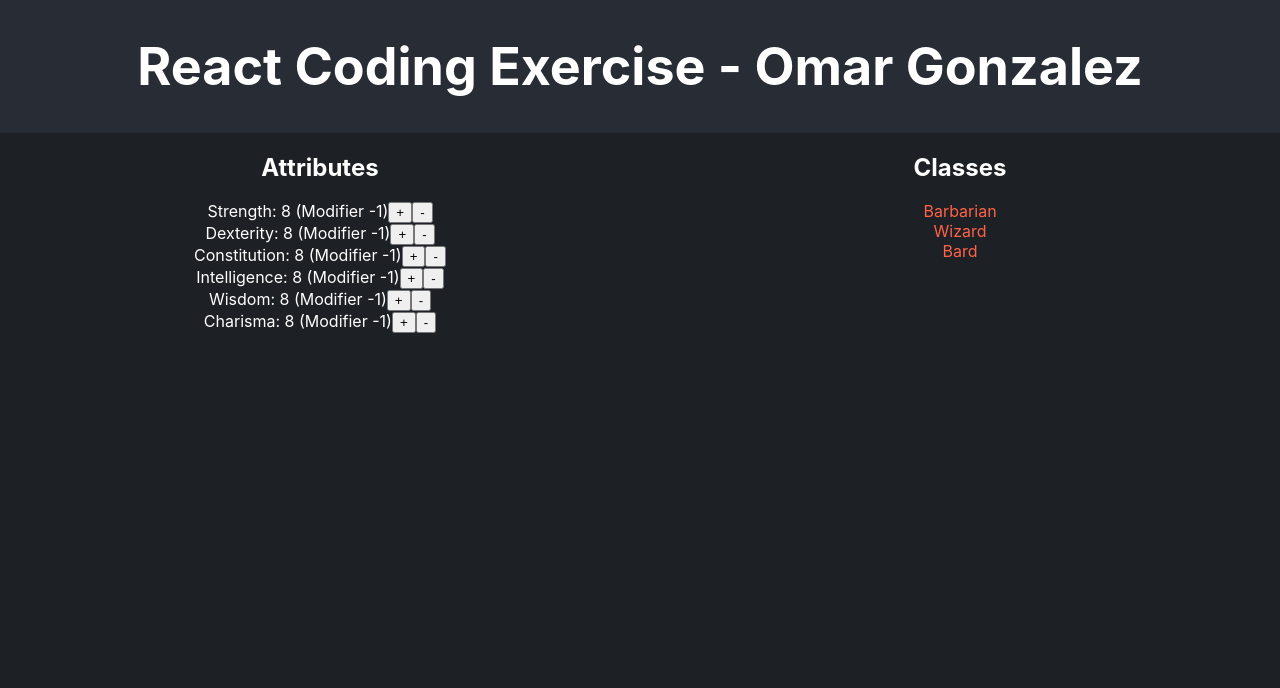
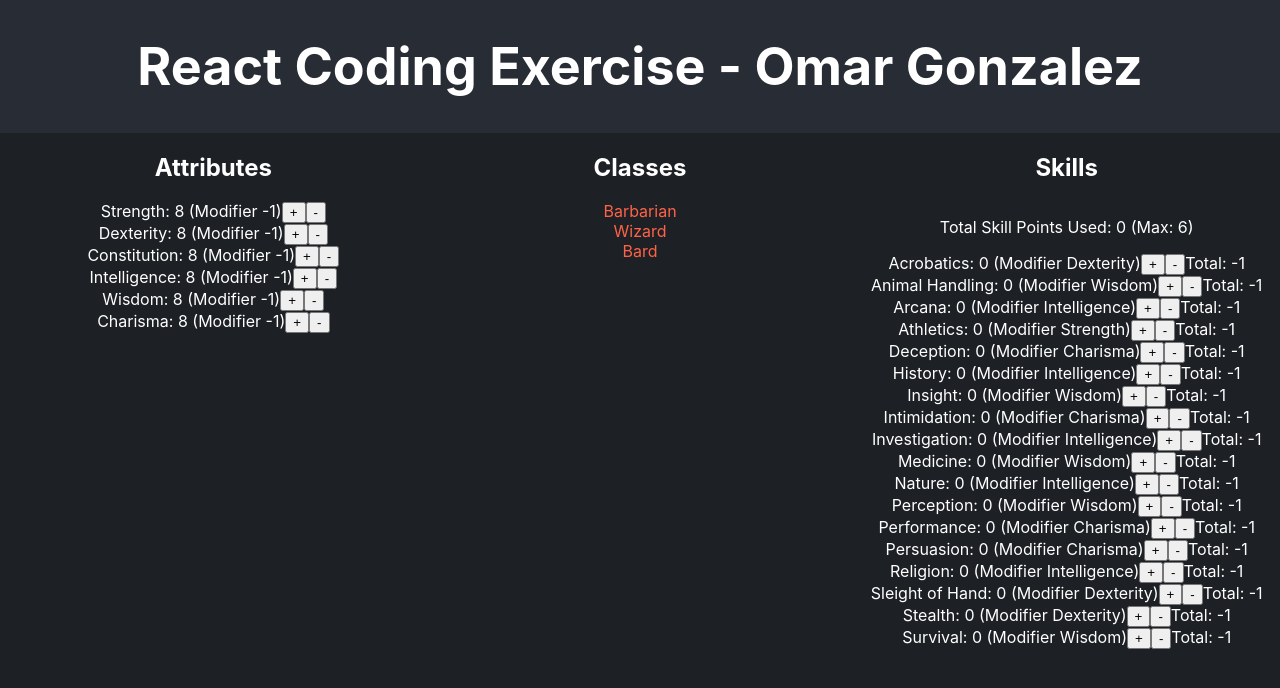
Before and after one commit to omarglez/recruiting-webapp-character, a React (Create React App) app: page / in a window 1280 px wide. Shown: the top 688 px of the page. Built offline with nearby package versions, Linux system fonts and the light colour scheme.

Commit message:
Added skills with checks

```diff
--- a/src/Attributes.tsx
+++ b/src/Attributes.tsx
@@ -3,7 +3,7 @@ import type { Attributes } from "./types";
 
 const CalculateModifier = (attributeValue: number) => Math.trunc(attributeValue / 2) - 5;
 
-function AttributeColumn({ values, handleValueUpdate }: { values: Attributes, handleValueUpdate: (attribute: string, value: number) => void }) {
+function AttributeColumn({ values, modifiers, handleValueUpdate }: { values: Attributes, modifiers: Attributes, handleValueUpdate: (attribute: string, value: number) => void }) {
     return <div className='App-column'>
         <h2>Attributes</h2>
         {ATTRIBUTE_LIST.map((attribute) => (
@@ -11,6 +11,7 @@ function AttributeColumn({ values, handleValueUpdate }: { values: Attributes, ha
             key={attribute}
             name={attribute}
             value={values[attribute]}
+            modifier={modifiers[attribute]}
             handleIncrement={() => {handleValueUpdate(attribute, values[attribute] + 1)}}
             handleDecrement={() => {handleValueUpdate(attribute, values[attribute] - 1)}}
         />
@@ -18,8 +19,8 @@ function AttributeColumn({ values, handleValueUpdate }: { values: Attributes, ha
     </div>;
 }
 
-function Attribute({ name, value, handleIncrement, handleDecrement }:
-    { name: string, value: number, handleIncrement: () => void, handleDecrement: () => void }) {
+function Attribute({ name, value, modifier, handleIncrement, handleDecrement }:
+    { name: string, value: number, modifier: number, handleIncrement: () => void, handleDecrement: () => void }) {
     return <div>
         {name}: {value} (Modifier {CalculateModifier(value)})
         <button onClick={handleIncrement}>+</button>
--- a/src/Character.tsx
+++ b/src/Character.tsx
@@ -1,27 +1,51 @@
+import { type Attributes, type ClassRestriction, type Class, Skills } from "./types";
+import { CLASS_LIST, COUNT, INITIAL_ATTRIBUTES, INITIAL_MODIFIERS, INITIAL_CLASS_RESTRICTIONS, INITIAL_SKILLS } from './consts';
+
 import { useState } from 'react';
-import { ATTRIBUTE_LIST, CLASS_LIST, SKILL_LIST, COUNT, MAX_ATTRIBUTE_COUNT, INITIAL_ATTRIBUTES, INITIAL_CLASS_RESTRICTIONS } from './consts';
-import type { Attributes, ClassRestriction, Class } from "./types";
+import { CalculateModifier, CalculateMaxPoints } from './Utils';
+
 import AttributeColumn from './Attributes';
 import { Classes, RequirementView } from './Classes';
+import SkillColumn from './Skills';
 
 function Character() {
     const [values, setValues] = useState<Attributes>(INITIAL_ATTRIBUTES);
+    const [modifiers, setModifiers] = useState<Attributes>(INITIAL_MODIFIERS);
+    const [skillpoints, setSkillpoints] = useState<Skills>(INITIAL_SKILLS);
+    const [maxPoints, setMaxPoints] = useState<number>(CalculateMaxPoints(modifiers["Intelligence"]));
     const [classRestrictions, setClassRestrictions] = useState<Record<Class, ClassRestriction>>(INITIAL_CLASS_RESTRICTIONS);
     const [selectedClass, setSelectedClass] = useState<string>();
 
     const updateValue = (attribute: string, value: number) => {
-      setValues(prev => {
-        let result = {
-          ...prev,
-        };
+        if (attribute === "Intelligence")
+        {
+            let newMaxPoints = CalculateMaxPoints(CalculateModifier(value));
+
+            if (skillpoints["TOTAL"] > newMaxPoints)
+            {
+                alert("Cannot further reduce Intelligence. Try removing some skill points first!");
+                return;
+            }
+
+            setMaxPoints(newMaxPoints);
+        }
+
+        setValues(prev => {
+        let result = { ...prev, };
         result[attribute] = value;
         return result;
-      });
+        });
 
-      for (let className in CLASS_LIST)
-      {
+        setModifiers(prev => {
+        let result = { ...prev };
+        result[attribute] = CalculateModifier(value);
+        return result;
+        });
+
+        for (let className in CLASS_LIST)
+        {
         updatePossibleClass(className as Class, attribute, value);
-      }
+        }
     }
 
     const updatePossibleClass = (className : Class, attribute : string, value : number) => {
@@ -41,9 +65,22 @@ function Character() {
       });
     }
 
+    const updateSkills = (skillName: string, value: number) => {
+        var delta = skillpoints[skillName] - value;
+
+        setSkillpoints(prev => {
+            let result = { ...prev };
+            result[skillName] = value;
+            return result;
+        });
+
+        setMaxPoints(prev => prev + delta);
+    };
+
     return <section className="App-section">
         <AttributeColumn
             values={values}
+            modifiers={modifiers}
             handleValueUpdate={updateValue}
         />
         <Classes
@@ -51,6 +88,12 @@ function Character() {
             handleClassSelected={(className) => setSelectedClass(className)}
         />
         {selectedClass && <RequirementView className={selectedClass as Class} handleCloseView={() => setSelectedClass("")} />}
+        <SkillColumn
+            maxPoints={maxPoints}
+            skillpoints={skillpoints}
+            modifiers={modifiers}
+            setSkillpoints={setSkillpoints}
+        />
     </section>
 }
 
--- /dev/null
+++ b/src/Skills.tsx
@@ -0,0 +1,55 @@
+import { SKILL_LIST } from './consts';
+import { Attributes, Skills } from './types';
+
+function SkillColumn({ maxPoints, skillpoints, setSkillpoints, modifiers }: { maxPoints: number, skillpoints: Skills, setSkillpoints: any, modifiers: Attributes}) {
+    const updateValue = (name: string, value: number) => {
+        if (value < 0)
+        {
+            alert("A skill value cannot go lower than 0");
+            return;
+        }
+
+        var delta = value - skillpoints[name];
+
+        if (skillpoints["TOTAL"] + delta > maxPoints)
+        {
+            alert("You cannot spend more skill points");
+            return;
+        }
+
+        setSkillpoints(prev => {
+            let result = { ...prev };
+            result[name] = value;
+            result["TOTAL"] += delta;
+            return result;
+        });
+    };
+
+    return <div className='App-column'>
+        <h2>Skills</h2>
+        <p>Total Skill Points Used: {skillpoints["TOTAL"]} (Max: {maxPoints})</p>
+        {SKILL_LIST.map(({name, attributeModifier}) => (
+            <Skill
+                key={name}
+                name={name}
+                modifierName={attributeModifier}
+                value={skillpoints[name]}
+                modifierValue={modifiers[attributeModifier]}
+                handleIncrement={() => {updateValue(name, skillpoints[name] + 1)}}
+                handleDecrement={() => {updateValue(name, skillpoints[name] - 1)}}
+            />
+        ))}
+    </div>;
+}
+
+function Skill({ name, modifierName, value, modifierValue, handleIncrement, handleDecrement }:
+    { name: string, modifierName: string, value: number, modifierValue: number, handleIncrement: () => void, handleDecrement: () => void }) {
+    return <div>
+        {name}: {value} (Modifier {modifierName})
+        <button onClick={handleIncrement}>+</button>
+        <button onClick={handleDecrement}>-</button>
+        Total: {value + modifierValue}
+    </div>;
+}
+
+export default SkillColumn;
--- /dev/null
+++ b/src/Utils.tsx
@@ -0,0 +1,2 @@
+export const CalculateModifier = (attributeValue: number) => Math.trunc(attributeValue / 2) - 5;
+export const CalculateMaxPoints = (intModifier: number) => Math.max(10 + (4 * intModifier), 0);
--- a/src/consts.ts
+++ b/src/consts.ts
@@ -1,4 +1,5 @@
-import type { Attributes, ClassRestriction, Class } from "./types";
+import type { Attributes, ClassRestriction, Class, Skills } from "./types";
+import { CalculateModifier } from "./Utils";
 
 export const COUNT = "Count";
 
@@ -67,6 +68,11 @@ export const INITIAL_ATTRIBUTES = ATTRIBUTE_LIST.reduce((acc, attribute) => {
     return acc;
 }, {} as Attributes);
 
+export const INITIAL_MODIFIERS = ATTRIBUTE_LIST.reduce((acc, attribute) => {
+    acc[attribute] = CalculateModifier(INITIAL_ATTRIBUTES[attribute]);
+    return acc;
+}, {} as Attributes);
+
 export const INITIAL_CLASS_RESTRICTIONS = Object.keys(CLASS_LIST).reduce((acc, className) => {
     let count = 0;
     acc[className] = ATTRIBUTE_LIST.reduce((acc, attribute) => {
@@ -79,3 +85,5 @@ export const INITIAL_CLASS_RESTRICTIONS = Object.keys(CLASS_LIST).reduce((acc, c
     acc[className][COUNT] = count;
     return acc;
 }, {}) as Record<Class, ClassRestriction>;
+
+export const INITIAL_SKILLS = { ...(SKILL_LIST.map((skill) => skill.name).reduce((acc, name) => {acc[name] = 0; return acc;}, {})), TOTAL: 0 } as Skills;
```
Also changed, not shown: src/types.ts (+22 -0 lines).
